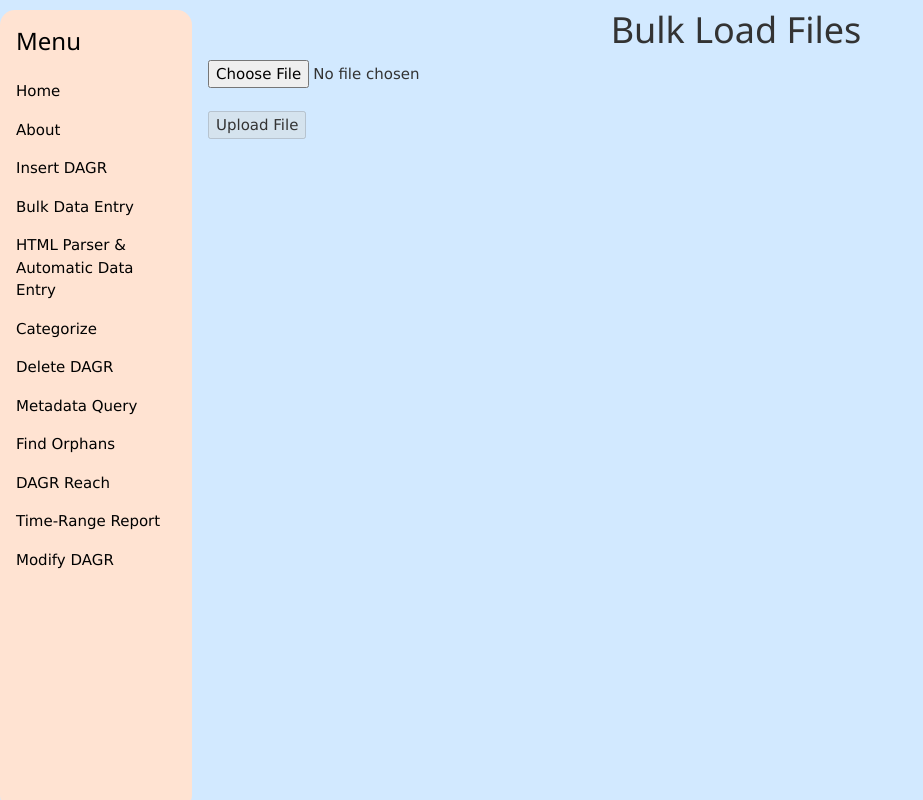
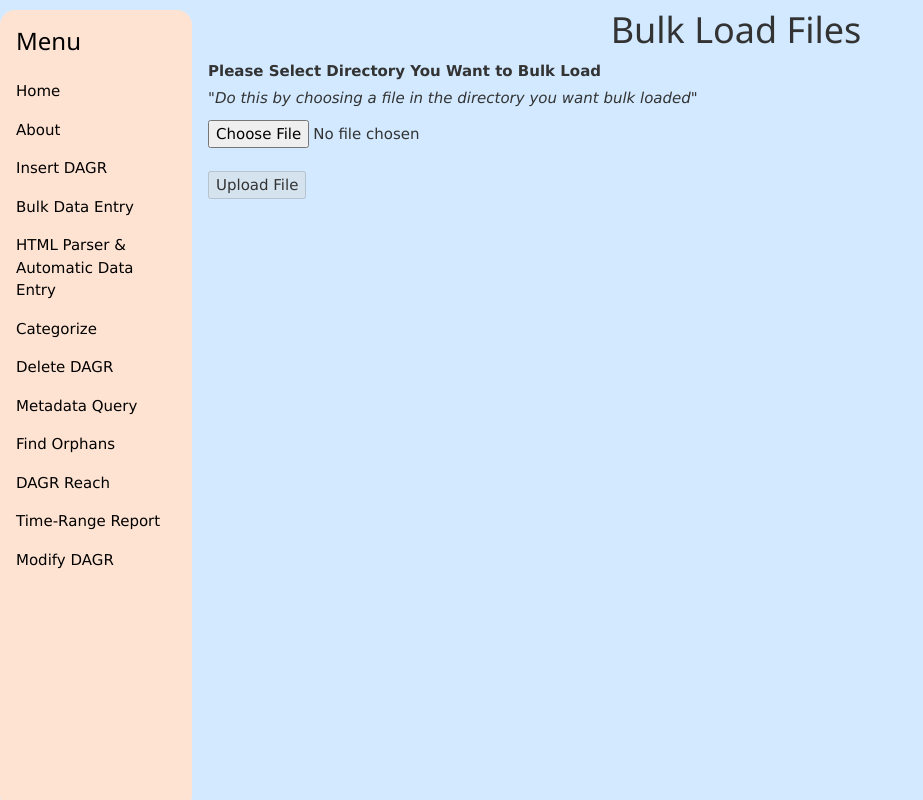
Before and after one commit to mangorocoro/dagrproject, a Django app: page /bulkdataentry/ in a window 1280 px wide. Shown: the whole page, without its empty margins (0-923 px from the left). Run offline with Django 3.2, Linux system fonts and the light colour scheme; some libraries are stand-ins or nearby versions.

Commit message:
completed bulk load with recursive descent, file parsing, and db insertion

```diff
--- a/dagr/home/templates/bulkentry.html
+++ b/dagr/home/templates/bulkentry.html
@@ -11,7 +11,9 @@
 
     <h1 align="center">Bulk Load Files</h1>
     <div class="w3-container">
-        <form action="/bulk/" method="POST" enctype="multipart/form-data">
+        <label for="bulkchooser">Please Select Directory You Want to Bulk Load</label>
+        <p for="bulkchooser" style="font-style:italic">"Do this by choosing a file in the directory you want bulk loaded"</p>
+        <form id="bulkchooser" action="/bulk/" method="POST" enctype="multipart/form-data">
             {% csrf_token %}
             <input type="file" name="file" id="file"/>
             <br/>
--- a/dagr/home/views.py
+++ b/dagr/home/views.py
@@ -143,52 +143,11 @@ def bulk(request):
         print("directory of file is = {}".format(directory))
 
 
-        # run file script to get all the files in the current directory
-        proc = subprocess.Popen(["bash", "files.sh", directory], stdout=subprocess.PIPE)
-        print("proc = {}".format(proc))
+        # extract all files from current directory and insert into db
+        bulkfiles(directory)
 
-        file_list_str = ""
-        # extract all the paths pathfinder returns you
-        for row in proc.stdout:
-            file_list_str += row.decode("utf-8").rstrip()
-            print("row.decode = {}".format(row.decode("utf-8")))
-
-        print("file_list_str= {}".format(file_list_str))
-
-        indices = [m.start() for m in re.finditer("/home/", file_list_str)]
-
-        print("indices = {}".format(indices))
-        start, end = tee(indices)
-
-        end.__next__()
-
-        separated_list = [file_list_str[i:j] for i, j in zip_longest(start, end)]
-
-        cleaned_files = []
-        for ele in separated_list:
-            cleaned_files.append(ele.rstrip())
-
-        print("cleaned ={}".format(cleaned_files))
-
-        # insert each of the files into the db
-        for f in cleaned_files:
-            # extract all relevant metadata from file
-            guid, localpath, lastmod, owner, current_file_size = extractWithPath(f)
-            print("localpath = {}".format(localpath))
-            print("current file size = {}".format(current_file_size))
-
-            # process current filename
-            current_filename = {localpath.replace(directory, '').replace('/', '') for x in localpath}
-            print("current filename = {}".format(current_filename))
-
-            # insert the file's metadata as a DAGR
-            insertIntoDB(guid, current_filename, localpath, current_file_size, lastmod, owner)
-
-
-
-
-
-
+        # travel into any subdirectories and bulk load files there
+        bulkdirectory(directory)
 
 
         return HttpResponseRedirect(reverse('success'))
@@ -197,9 +156,86 @@ def bulk(request):
 
 
 
+def bulkfiles(directory):
+    # run file script to get all the files in the current directory
+    proc = subprocess.Popen(["bash", "files.sh", directory], stdout=subprocess.PIPE)
+    print("proc = {}".format(proc))
+
+    file_list_str = ""
+    # extract all the paths pathfinder returns you
+    for row in proc.stdout:
+        file_list_str += row.decode("utf-8").rstrip()
+        print("row.decode = {}".format(row.decode("utf-8")))
+
+    print("file_list_str= {}".format(file_list_str))
+
+    indices = [m.start() for m in re.finditer("/home/", file_list_str)]
+
+    print("indices = {}".format(indices))
+    start, end = tee(indices)
+
+    end.__next__()
+
+    separated_list = [file_list_str[i:j] for i, j in zip_longest(start, end)]
+
+    cleaned_files = []
+    for ele in separated_list:
+        cleaned_files.append(ele.rstrip())
+
+    print("cleaned ={}".format(cleaned_files))
+
+    # insert each of the files into the db
+    for f in cleaned_files:
+        # extract all relevant metadata from file
+        guid, localpath, lastmod, owner, current_file_size = extractWithPath(f)
+        print("localpath = {}".format(localpath))
+        print("current file size = {}".format(current_file_size))
+
+        # process current filename (get rid of path, just take filename itself)
+        current_filename = {localpath.replace(directory, '').replace('/', '') for x in localpath}
+        print("current filename = {}".format(current_filename))
+
+        # insert the file's metadata as a DAGR
+        insertIntoDB(guid, current_filename, localpath, current_file_size, lastmod, owner)
 
 
+def bulkdirectory(directory):
+    # get list of any sub-directories that may exist in current directory
+    # run directory searcher script to get any sub-directories that may exist in current directory
+    proc = subprocess.Popen(["bash", "directories.sh", directory], stdout=subprocess.PIPE)
+    print("proc = {}".format(proc))
 
+    directory_list_str = ""
+    # extract all the paths pathfinder returns you
+    for row in proc.stdout:
+        directory_list_str += row.decode("utf-8").rstrip()
+        print("row.decode = {}".format(row.decode("utf-8")))
+
+    print("directory_list_str= {}".format(directory_list_str))
+
+    indices = [m.start() for m in re.finditer("/home/", directory_list_str)]
+
+    print("indices = {}".format(indices))
+    start, end = tee(indices)
+
+    end.__next__()
+
+    separated_list = [directory_list_str[i:j] for i, j in zip_longest(start, end)]
+
+    cleaned_directories = []
+    for ele in separated_list:
+        cleaned_directories.append(ele.rstrip())
+
+    print("cleaned ={}".format(cleaned_directories))
+
+    # directories script returns all directories including the current directory.
+    # get rid of the current directory (we don't need it)
+    cleaned_directories = cleaned_directories[1:]
+
+    # for each subdirectory, insert files
+    for d in cleaned_directories:
+        print("d = {}".format(d))
+        bulkfiles(d)
 
 
 class CategorizePageView(TemplateView):
@@ -283,8 +319,6 @@ def categorizeSubmission(request):
         return HttpResponseRedirect(reverse('success'))
 
     return HttpResponse("Failed")
-
-
 
 
 
```
